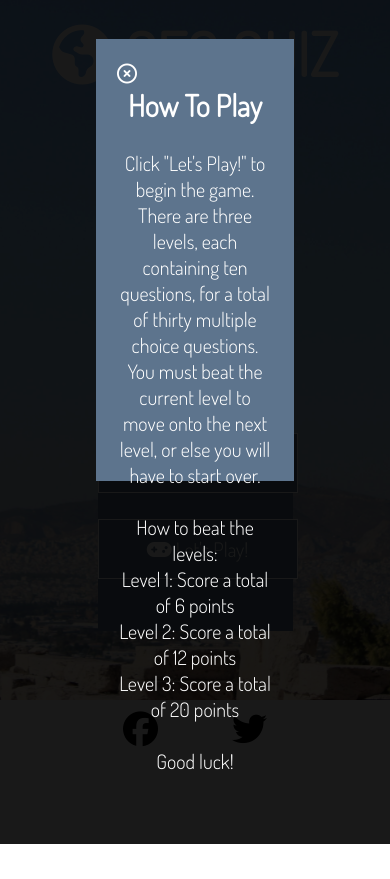
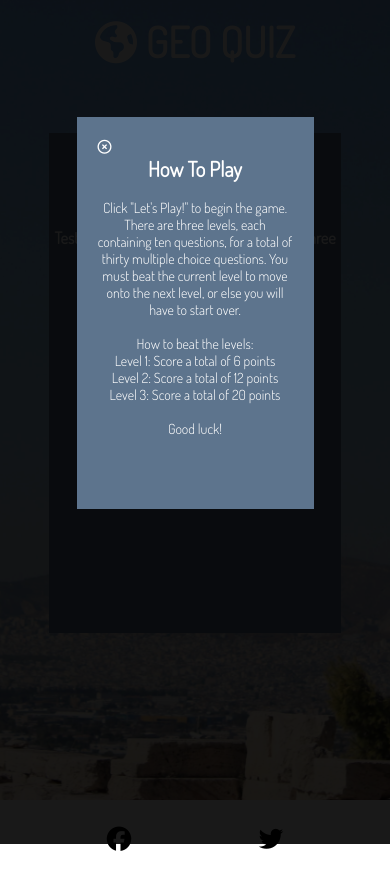
Before and after one commit to lee-joanne/geo-quiz, a plain HTML site: page index.html in a window 390 px wide. Both pictures are taken after a click on the button "How To Play". Before the commit the page ends 844 px from the top, so only its background shows below. Drawn offline with Linux system fonts and the light colour scheme.

Commit message:
Make quiz game responsive to tablets and mobile phones

```diff
--- a/assets/css/style.css
+++ b/assets/css/style.css
@@ -24,7 +24,7 @@ h2, h3, p {
 }
 
 h3 {
-    margin-bottom: 60px;
+    margin-bottom: 75px;
 }
 
 ul {
@@ -40,7 +40,7 @@ button {
     border: 1px solid;
     width: 200px;
     height: 60px;
-    font-size: 20px;
+    font-size: inherit;
     display: block;
     margin: 0 auto;
     cursor: pointer;
@@ -69,7 +69,7 @@ button:hover {
     padding: 20px;
     border: 1px solid #5D748D;
     width: 40%;
-    height: 400px;
+    height: 450px;
 }
 
 .modal-text {
@@ -100,12 +100,12 @@ button:hover {
     position: relative;
     display: flex;
     justify-content: center;
-    top: 25px;
+    top: 50px;
 }
 
 .game-container {
     padding-top: 50px;
-    height: 450px;
+    height: 500px;
     width: 50%;
     background: #5D748D;
     position: absolute;
@@ -122,7 +122,7 @@ button:hover {
 #question-text {
     color: white;
     text-align: center;
-    font-size: 20px;
+    font-size: inherit;
     margin-top: 3%;
     margin-bottom: 10%;
 }
@@ -132,25 +132,17 @@ button:hover {
 }
 
 .choice-btn {
-    font-size: 20px;
+    font-size: inherit;
 }
 
 .hide {
     display: none;
 }
 
-.correct {
-    background-color: green;
-}
-
-.incorrect {
-    background-color: red;
-}
-
 .background {
     overflow: hidden;
     background: url(../images/game-background.jpeg) no-repeat center / cover;
-    height: 700px;
+    height: 950px;
     width: 100%;
 }
 
@@ -164,7 +156,7 @@ button:hover {
 
 .footer-socialmedia i {
     font-size: 175%;
-    padding: 2% 8%;
+    padding: 3% 15%;
     margin: 1%;
     color: black;
 }
@@ -172,3 +164,70 @@ button:hover {
 .footer-socialmedia i:hover {
     color: #5D748D;
 }
+
+/* for media screens 950px wide and down */
+
+@media screen and (max-width: 950px) {
+
+body {
+    font-size: 16px;
+}
+
+button, #question-text, .choice-btn {
+    font-size: inherit;
+}
+
+.game-container {
+    height: 450px;
+    width: 75%;
+}
+
+.modal-content {
+    width: 50%;
+    height: 325px;
+    margin: 20% auto;
+}
+
+}
+
+/* for media screens 700px wide and down */
+
+@media screen and (max-width: 700px) {
+
+button {
+    width: 150px;
+    height: 50px;
+}
+
+.modal-content {
+    height: 350px;
+    margin: 30% auto;
+}
+
+.button-container {
+    display: flex;
+}
+
+.footer-socialmedia i {
+    padding: 6% 15%;
+}
+
+}
+
+/* for media screens 550px wide and down */
+
+@media screen and (max-width: 550px) {
+
+body {
+    font-size: 14px;
+}
+
+button, #question-text, .choice-btn {
+    font-size: inherit;
+}
+
+.background {
+    height: 800px;
+}
+
+}
```
